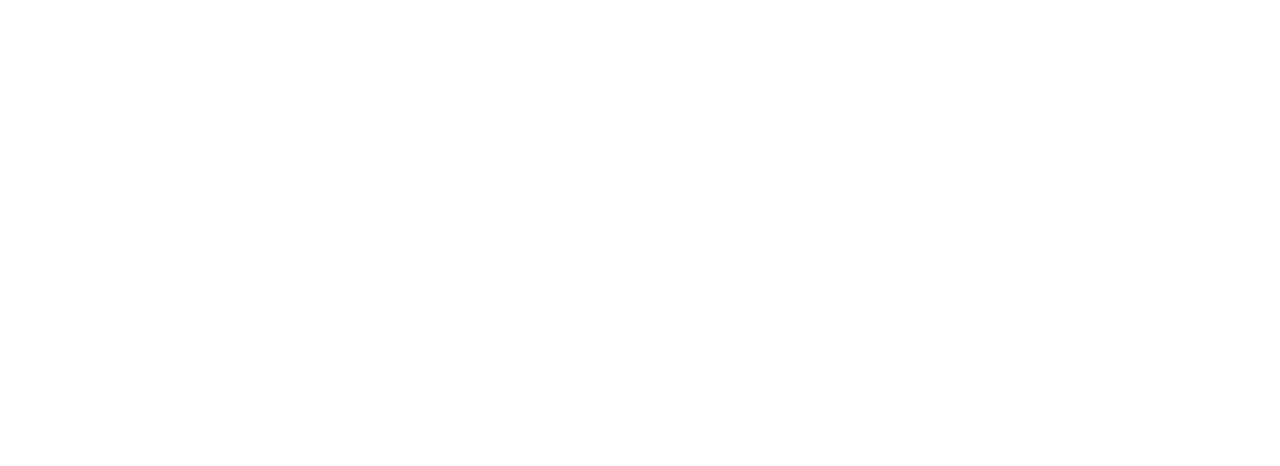
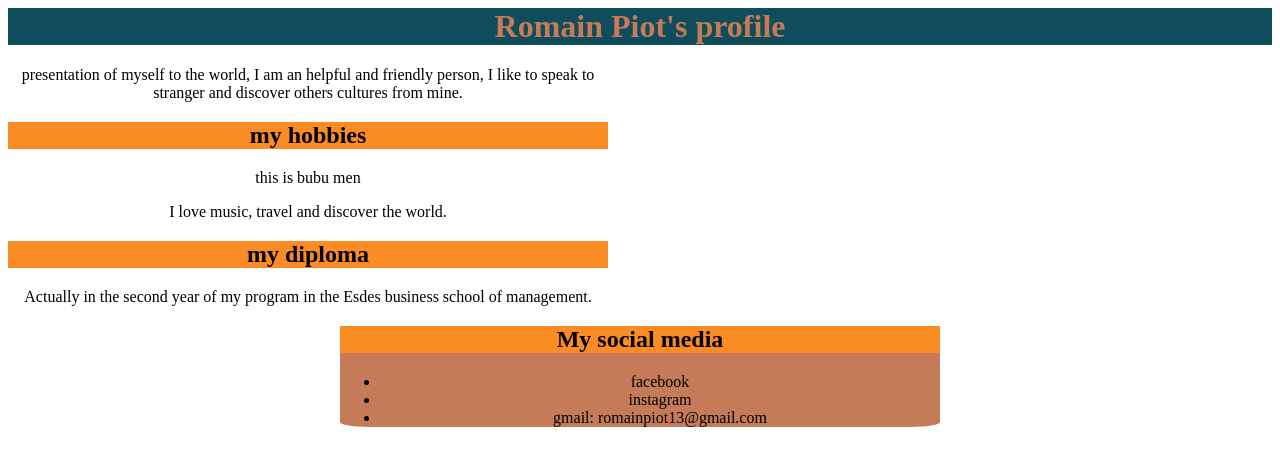
Before and after one commit to vicepiot/bite, a plain HTML site: page index.html in a window 1280 px wide. Drawn offline with Linux system fonts and the light colour scheme.

Commit message:
Add files via upload

```diff
--- a/index.html
+++ b/index.html
@@ -1,13 +1,39 @@
-<!DOCTYPE html>
 <html>
-<head>
-	<title>
-
-	</title>
-	<meta name="description" content="description">
-</head>
-<body>
-	<p>   </p>
-<img src="    ">
-</body>
+   <head>
+	   <title> Romain Piot
+	   </title>
+	   <meta name="description" content="the official page of Romain Piot">
+	   <link rel="stylesheet" type="text/css" href="style.css">
+   </head>
+   <body>
+   	<div class="titre">
+	  <h1> Romain Piot's profile</h1>
+	</div>
+	<div class="presentation">
+	  <div class="phrase intro">
+	      <p> presentation of myself to the world, I am an helpful and friendly person, I like to speak to stranger and discover others cultures from mine.   </p>
+	      <div>
+	      	<h2> my hobbies</h2>
+	      	<p>this is bubu men</p>
+	      </div>
+	      <p>I love music, travel and discover the world.</p>
+	  </div>
+	  <div>
+        <h2> my diploma</h2>
+        <p> Actually in the second year of my program in the Esdes business school of management.</p>
+      </div>
+    </div>
+    <div class="medias">
+      <h2> My social media</h2>
+      <ul>
+		<li>facebook
+			<a href="https://www.facebook.com/romain.piot"></a>
+	    </li>
+		<li>instagram
+			<a href="https://www.instagram.com/rhuum_1/?hl=fr"></a>
+		</li>
+		<li>gmail: romainpiot13@gmail.com </li>
+	  </ul>
+	</div>
+   </body>
 </html>
--- a/style.css
+++ b/style.css
@@ -1,4 +1,36 @@
 body {
-background-color: rgb(230,230,230);
-color: black ;
+	background-color: #a0cfd3
+	color: white;
+	text-align: center;
 }
+h1 {
+	color: #c57b57;
+	 background-color: #0f4c5c;
+
+}
+h2{ background-color: #fb8b24; }
+p{text-decoration-color: #0f4c5c}
+
+.medias {
+	background-color: #c57b57;
+
+	border-radius: 5%;
+	width:600px ;
+	margin: 0 auto;
+}
+.presentation {
+	background-color:  #c57b57
+	margin: 0 auto;
+	border-radius: 10px;
+	width:600px ;
+}
+.phrase intro { text-align: auto; }
+.container {
+	display: flex;
+}
+@media (max-width: 500px) {
+	.container {
+	witdh: 500px;
+	margin: 40px auto;
+	}
+}
```
